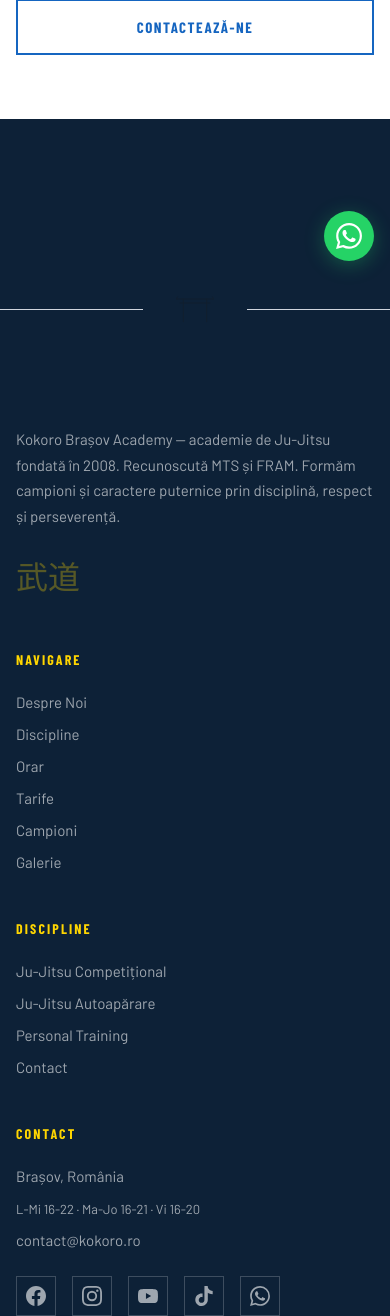
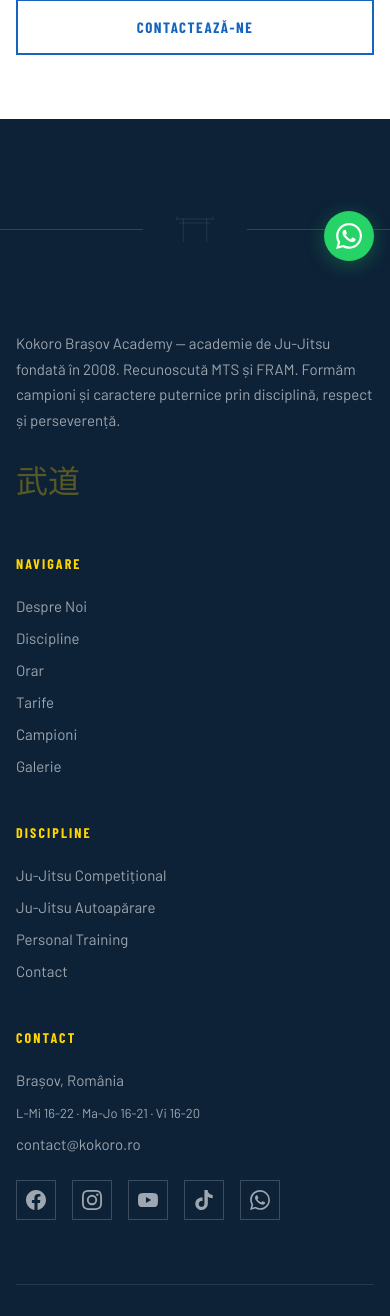
Before and after one commit to laur2198/kokoro.ro, a WordPress theme: template kokoro-theme/404.php in a window 390 px wide. Shown: the part 567-1883 px from the top of the page. Run offline with PHP 8.4 and a stand-in for WordPress, Linux system fonts and the light colour scheme; the site name, menu and one post (Sample post) are stand-ins, and other content is empty; some web fonts are replaced.

Commit message:
fix: desktop/mobile visual bugs from screenshots
- grid-2-col stacks at 900px (was 1024px only in responsive.css)
- section--blue .btn--outline now white border/text (was invisible blue on blue)
- Footer padding reduced (was 6rem, now 3rem)
- Torii separator on dark footer: line + icon visible on navy bg
- Torii separator margin reduced

https://claude.ai/code/session_01JTYype7DUTPVytdwuPqSQD

```diff
--- a/kokoro-theme/assets/css/components.css
+++ b/kokoro-theme/assets/css/components.css
@@ -90,6 +90,16 @@
 
 .section--blue .schedule tr:hover td {
   background: rgba(255, 255, 255, 0.05);
+}
+
+.section--blue .btn--outline {
+  border-color: var(--color-white);
+  color: var(--color-white);
+}
+
+.section--blue .btn--outline:hover {
+  background: var(--color-white);
+  color: var(--color-primary);
 }
 
 .section--blue .btn--outline-accent {
@@ -1036,7 +1046,7 @@
 .footer {
   background: var(--color-dark);
   border-top: none;
-  padding: var(--space-4xl) 0 var(--space-2xl);
+  padding: var(--space-2xl) 0 var(--space-2xl);
 }
 
 .footer__grid {
@@ -1278,6 +1288,12 @@
   align-items: center;
 }
 
+@media (max-width: 900px) {
+  .grid-2-col {
+    grid-template-columns: 1fr;
+  }
+}
+
 .grid-3-col {
   display: grid;
   grid-template-columns: repeat(3, 1fr);
--- a/kokoro-theme/assets/css/japanese.css
+++ b/kokoro-theme/assets/css/japanese.css
@@ -12,7 +12,7 @@
   align-items: center;
   justify-content: center;
   position: relative;
-  margin: var(--space-3xl) 0;
+  margin: var(--space-xl) 0 var(--space-2xl);
 }
 
 .torii-separator::before {
@@ -41,8 +41,16 @@
   opacity: 0.3;
 }
 
+.torii-separator--alt::before {
+  background: rgba(255, 255, 255, 0.15);
+}
+
 .torii-separator--alt .torii-separator__icon {
   background: var(--color-dark);
+}
+
+.torii-separator--alt .torii-separator__icon svg {
+  color: rgba(255, 255, 255, 0.3);
 }
 
 /* ---------- Shoji Screen Pattern ---------- */
```
